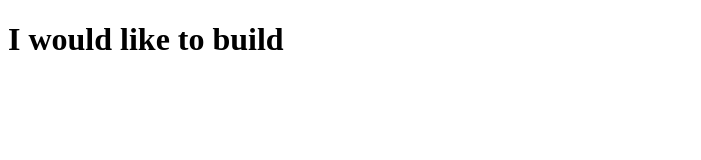
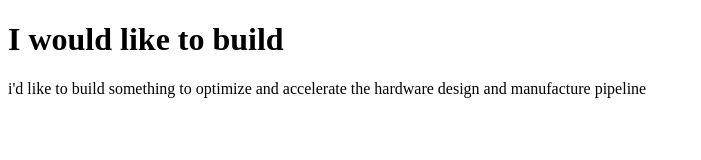
Before and after one commit to dannyandreev/prep-0421-code-solutions, a website: page prep-example/index.html in a window 1280 px wide. Shown: the whole page, without its empty margins (0-701 px from the left). Drawn offline with Linux system fonts and the light colour scheme.

Commit message:
completed prep example

```diff
--- a/prep-example/index.html
+++ b/prep-example/index.html
@@ -7,7 +7,7 @@
   <h1>I would like to build</h1>
   <p>
     <!-- write your app ideas here 👇 -->
-
+    i'd like to build something to optimize and accelerate the hardware design and manufacture pipeline
 
 
   </p>
```
Also changed, not shown: Capture.PNG (added), example/example.txt (deleted).
